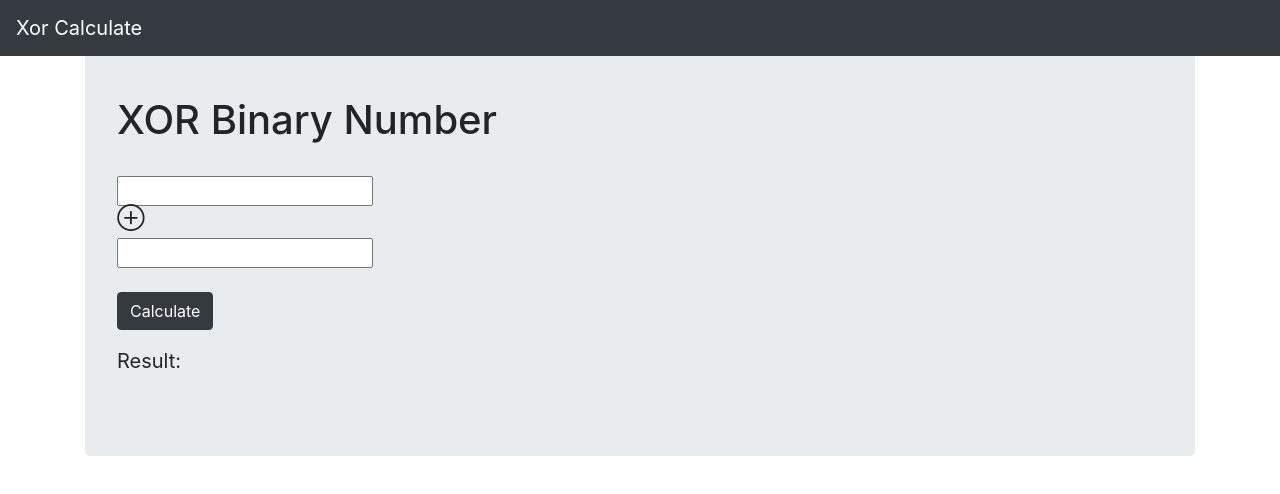
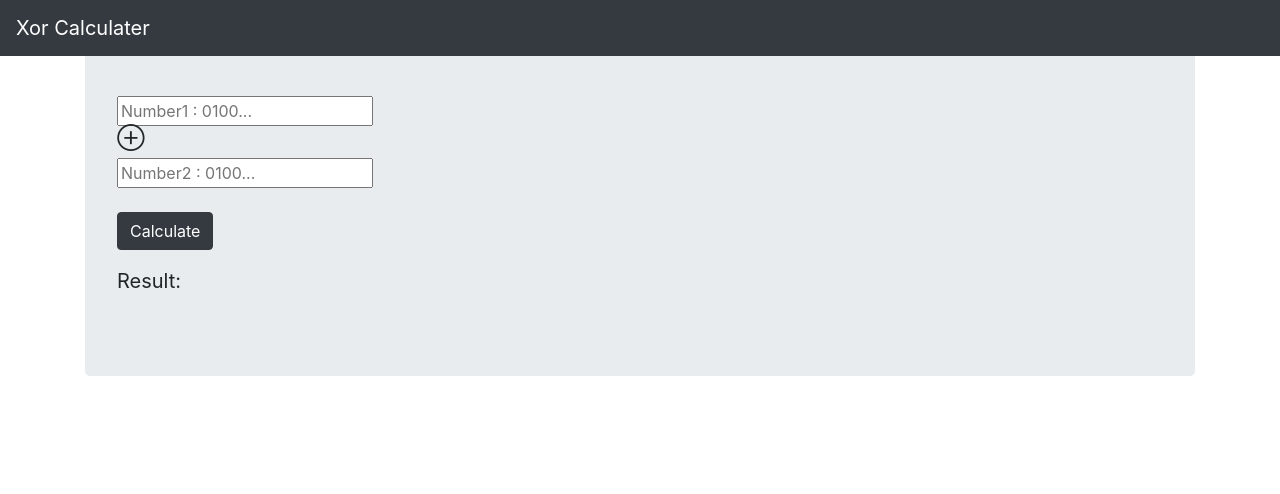
Before and after one commit to jusmistic/RandomName-PWA, a plain HTML site: page b64.html in a window 1280 px wide. Drawn offline with nearby package versions, Linux system fonts and the light colour scheme.

Commit message:
Update Binary Xor

```diff
--- a/b64.html
+++ b/b64.html
@@ -6,7 +6,7 @@
     <meta name="description" content="">
     <meta name="author" content="Mark Otto, Jacob Thornton, and Bootstrap contributors">
     <meta name="generator" content="Jekyll v3.8.6">
-    <title>Fixed top navbar example · Bootstrap</title>
+    <title>Xor Calculater</title>
 
     <link rel="canonical" href="https://getbootstrap.com/docs/4.4/examples/navbar-fixed/">
 
@@ -38,15 +38,15 @@
   </head>
   <body>
     <nav class="navbar navbar-expand-md navbar-dark fixed-top bg-dark">
-  <a class="navbar-brand" href="#">Xor Calculate</a>
+  <a class="navbar-brand" href="#">Xor Calculater</a>
 </nav>
 
 <main role="main" class="container" style="padding-top: 2rem">
   <div class="jumbotron">
-  	<h1>XOR Binary Number</h1><br>
-  	 	<input type="text" name="num" id="num1">
+  	<!-- <h1>XOR Binary Number</h1><br> -->
+  	 	<input type="text" name="num" id="num1" placeholder="Number1 : 0100...">
   	 	<h5>⊕</h5>
-  		<input type="text" name="num" id="num2"><br><br>
+  		<input type="text" name="num" id="num2" placeholder="Number2 : 0100..."><br><br>
   		<button class="btn btn-dark" onclick="xor()">Calculate</button>
  		<div class="outpane">
  			<blockquote class="blockquote" style="margin-top: 1rem">
```
